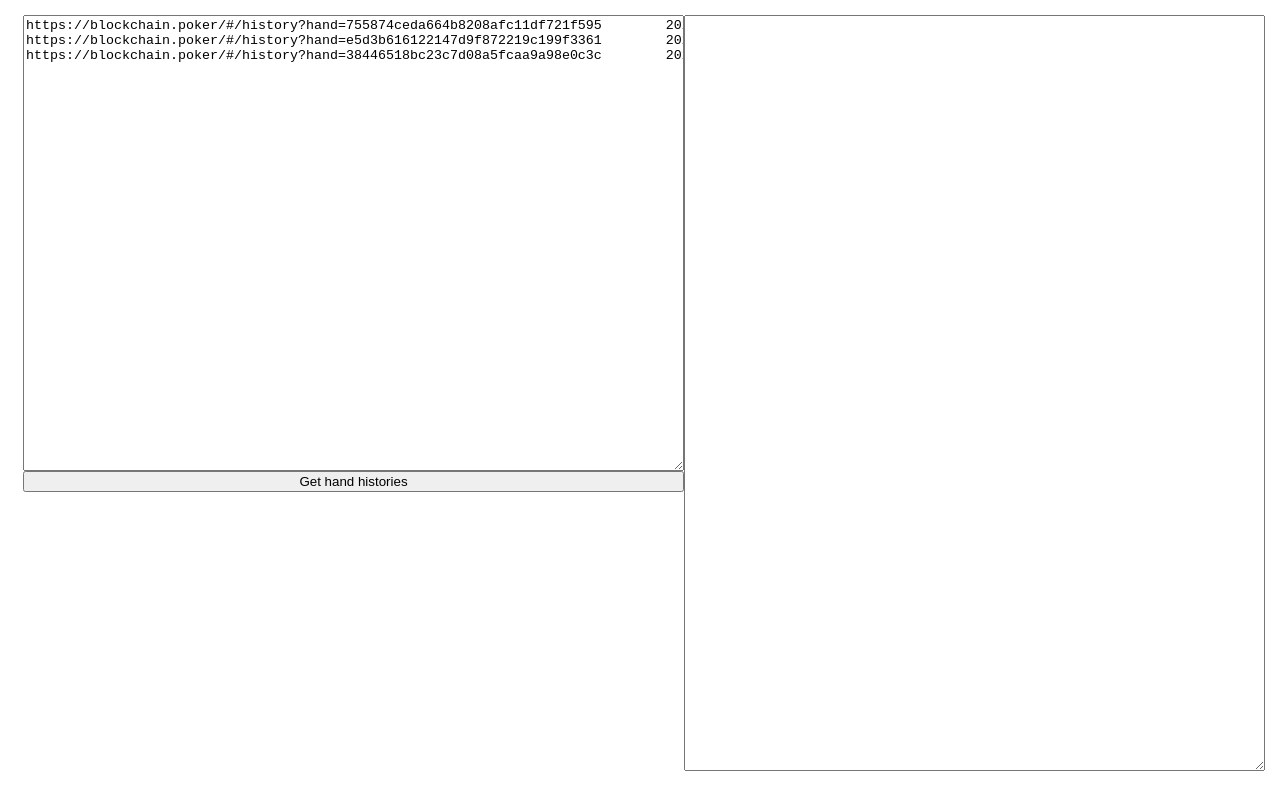
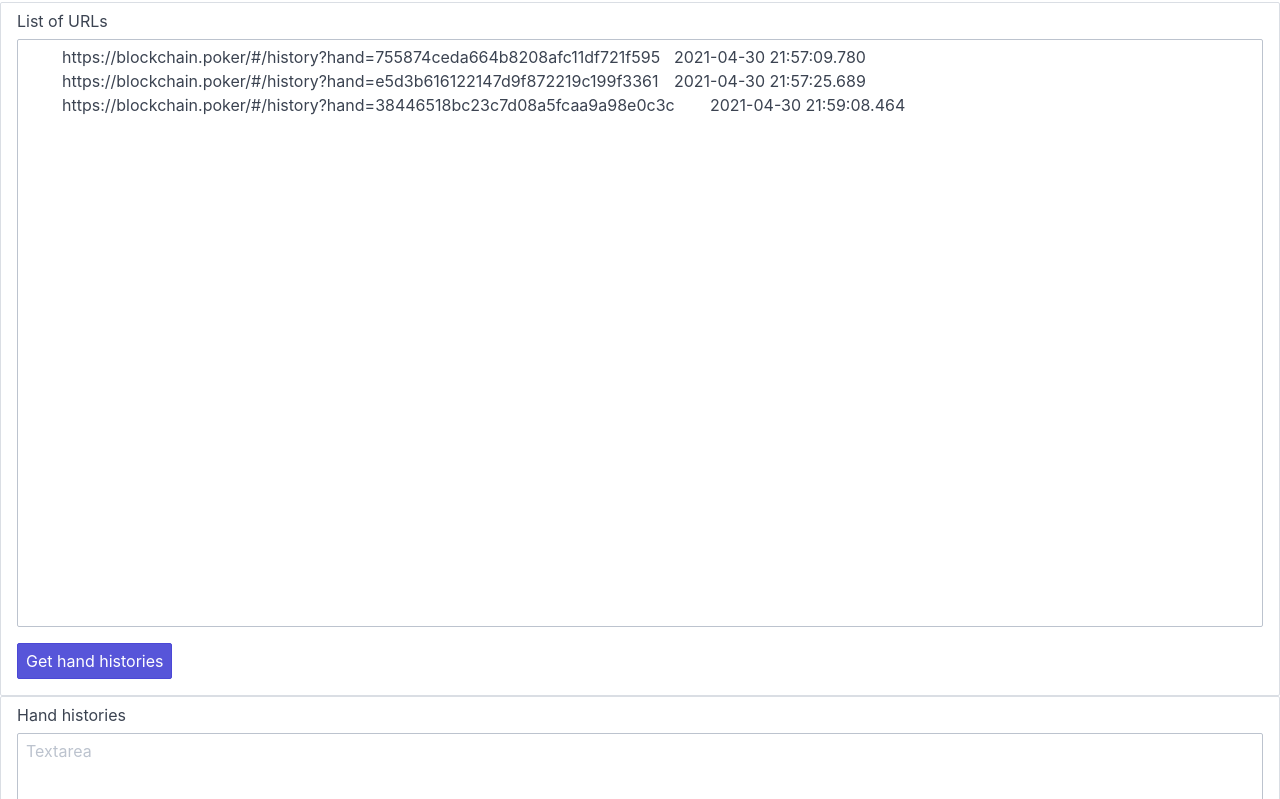
Before and after one commit to s4m3/poker-scraper, a website: page index.html in a window 1280 px wide. Shown: the part 66-865 px from the top of the page. Drawn offline with nearby package versions, Linux system fonts and the light colour scheme.

Commit message:
basic styling using spectre

```diff
--- a/index.html
+++ b/index.html
@@ -1,22 +1,7 @@
 <html lang="en">
 <head>
   <title>Poker Scraper</title>
-  <style>
-    body {
-      font-family: "Helvetica Neue", helvetica, arial, serif;
-      padding: 15px;
-    }
-
-    ul {
-      list-style: none;
-      margin: 0;
-      padding: 0;
-    }
-
-    ul li {
-      line-height: 1.4;
-    }
-  </style>
+  <link rel="stylesheet" href="https://unpkg.com/spectre.css/dist/spectre.min.css">
 
   <script defer>
     var host = location.origin.replace(/^http/, 'ws')
@@ -25,10 +10,9 @@
     var dec = new TextDecoder()
     window.onload = function () {
       var btnEl = document.getElementById('btn');
-      var inputEl = document.getElementById('input');
+      var inputEl = document.getElementById('url-input');
 
       btnEl.onclick = event => {
-        console.log(inputEl.value, typeof inputEl.value);
         ws.send(inputEl.value);
       }
     }
@@ -38,18 +22,12 @@
     // };
 
     ws.onmessage = function (event) {
-      // var li = document.createElement('li');
-      console.log('event', event);
       var received = dec.decode(event.data);
-      console.log('received data', received);
       var outputEl = document.getElementById('output');
       outputEl.innerHTML = received;
-      // li.innerHTML = received;
-      // document.querySelector('#pings').appendChild(li);
     };
 
     ws.onclose = function (event) {
-      console.log('close event', event);
       var received = dec.decode(event.data);
       var outputEl = document.getElementById('output');
       outputEl.innerHTML = received;
@@ -57,46 +35,44 @@
   </script>
 
   <style>
+    textarea {
+      resize: none;
+    }
+
     .panels {
       display: flex;
-      flex-direction: row;
+      flex-direction: column;
       justify-content: space-evenly;
-    }
-
-    .left-panel {
-      display: flex;
-      flex-direction: column;
-      font-size: 8px;
-    }
-
-    .right-panel {
-
     }
   </style>
 </head>
 <body>
 <h1>Convert Hand Histories</h1>
-<ul id='ping'></ul>
 <div class="panels">
-  <div class="left-panel">
-    <label>
-  <textarea id="input" name="urls" cols="80" rows="30" style="white-space: pre">
-https://blockchain.poker/#/history?hand=755874ceda664b8208afc11df721f595	2021-04-30 21:57:09.780
-https://blockchain.poker/#/history?hand=e5d3b616122147d9f872219c199f3361	2021-04-30 21:57:25.689
-https://blockchain.poker/#/history?hand=38446518bc23c7d08a5fcaa9a98e0c3c	2021-04-30 21:59:08.464
-  </textarea>
-    </label>
-    <button id="btn">Get hand histories</button>
+  <div class="panel">
+    <div class="panel-body">
+      <div class="form-group">
+        <label class="form-label" for="url-input">List of URLs</label>
+        <textarea class="form-input" id="url-input" placeholder="Textarea" cols="150" rows="24">
+        https://blockchain.poker/#/history?hand=755874ceda664b8208afc11df721f595	2021-04-30 21:57:09.780
+        https://blockchain.poker/#/history?hand=e5d3b616122147d9f872219c199f3361	2021-04-30 21:57:25.689
+        https://blockchain.poker/#/history?hand=38446518bc23c7d08a5fcaa9a98e0c3c	2021-04-30 21:59:08.464
+      </textarea>
+      </div>
+    </div>
+    <div class="panel-footer">
+      <button id="btn" class="btn btn-primary">Get hand histories</button>
+    </div>
   </div>
-
-  <div class="right-panel">
-
-
-    <label>
-      <textarea id="output" name="output-text" cols="70" rows="50"></textarea>
-    </label>
+  <div class="panel">
+    <div class="panel-body">
+      <div class="form-group">
+        <label class="form-label" for="output">Hand histories</label>
+        <textarea class="form-input" id="output" placeholder="Textarea" cols="150" rows="24"></textarea>
+      </div>
+    </div>
   </div>
 </div>
-
+<ul id='ping'></ul>
 </body>
 </html>
```
